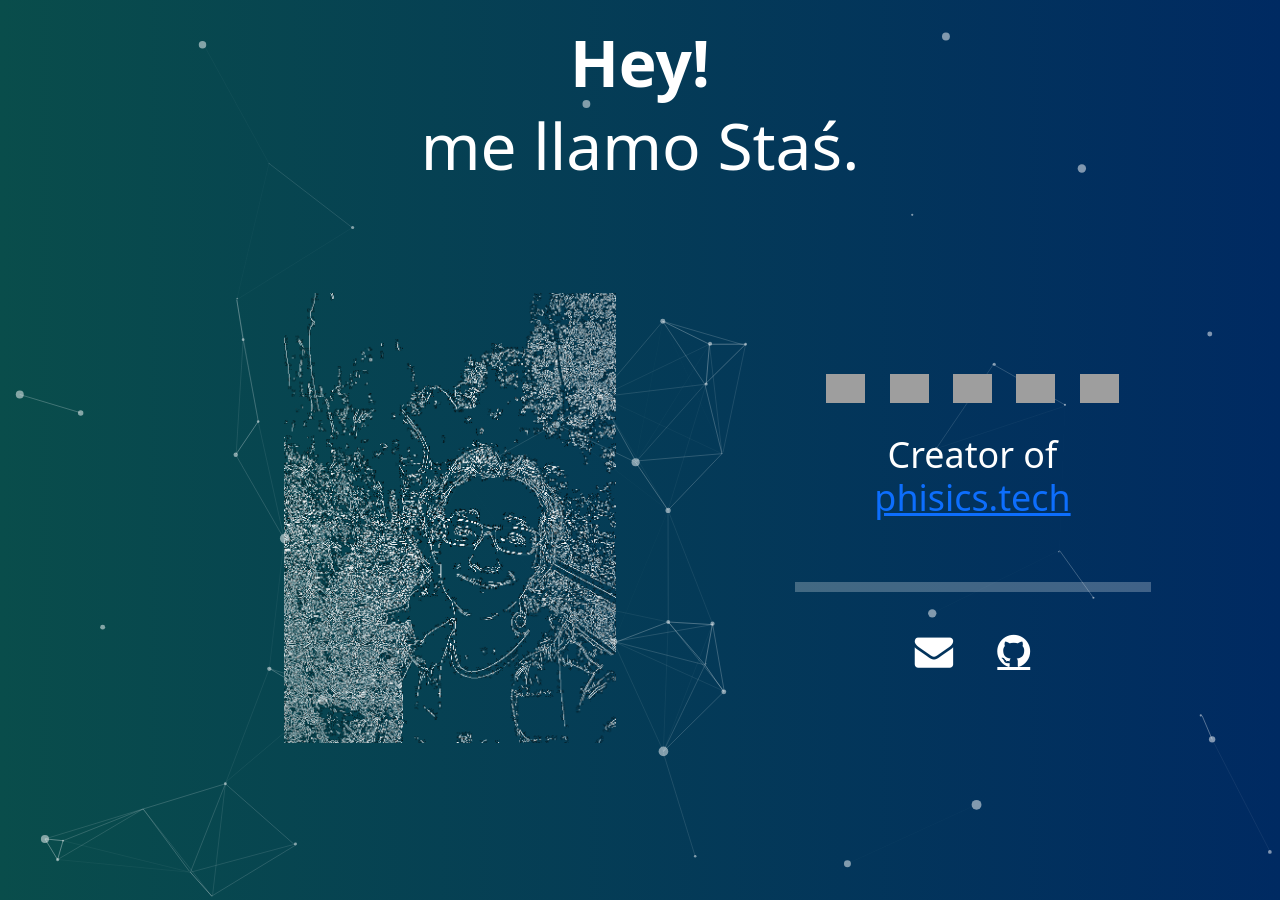
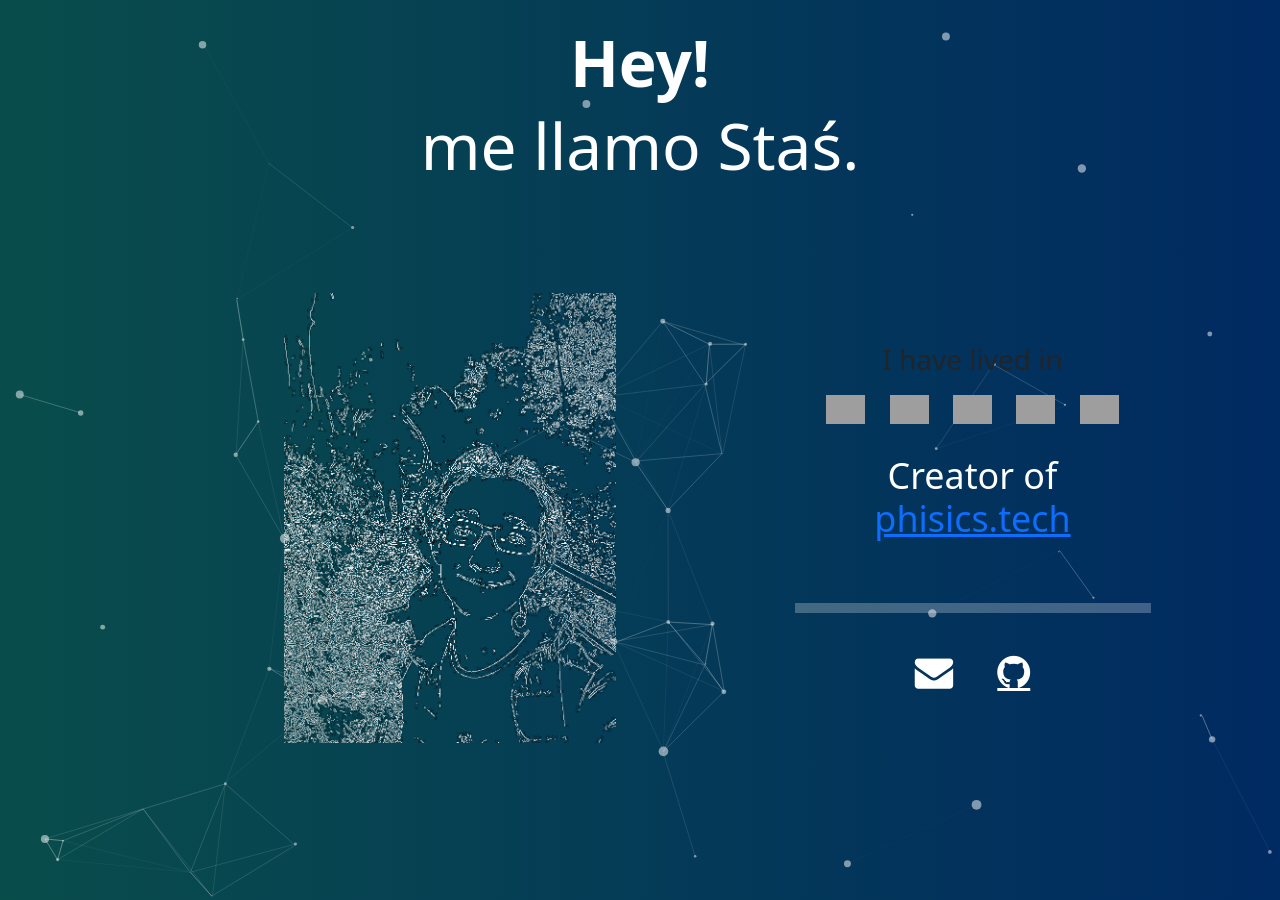
Before and after one commit to stasostyk/stasostyk.github.io, a Jekyll site: the page built from index.html, in a window 1280 px wide and 900 px high. Built offline with Jekyll 4.4.1, drawn with Linux system fonts in a browser that asks for light colours; nearby versions of some CDN libraries; a style sheet for code colours, icons or effects is not loaded; grey boxes are pictures that could not be loaded.

Commit message:
modify flags

```diff
--- a/_layouts/default.html
+++ b/_layouts/default.html
@@ -43,10 +43,11 @@
             <img src="assets/pfp2.png" alt="Profile Pic" height="auto" width="auto" style="max-height: 50vh; max-width: 100%;">
           </div>
           <div class="col-md-6 col-lg-4 my-auto"style="text-align: center;overflow: hidden;">
+            <h3>I have lived in</h3>
             <div style="padding-bottom:20px;">
               <span class="flag-icon flag-icon-zaf conicon"></span>
+              <span class="flag-icon flag-icon-lbn conicon"></span>
               <span class="flag-icon flag-icon-pol conicon"></span>
-              <span class="flag-icon flag-icon-lbn conicon"></span>
               <span class="flag-icon flag-icon-mex conicon"></span>
               <span class="flag-icon flag-icon-qat conicon"></span>
 
```
